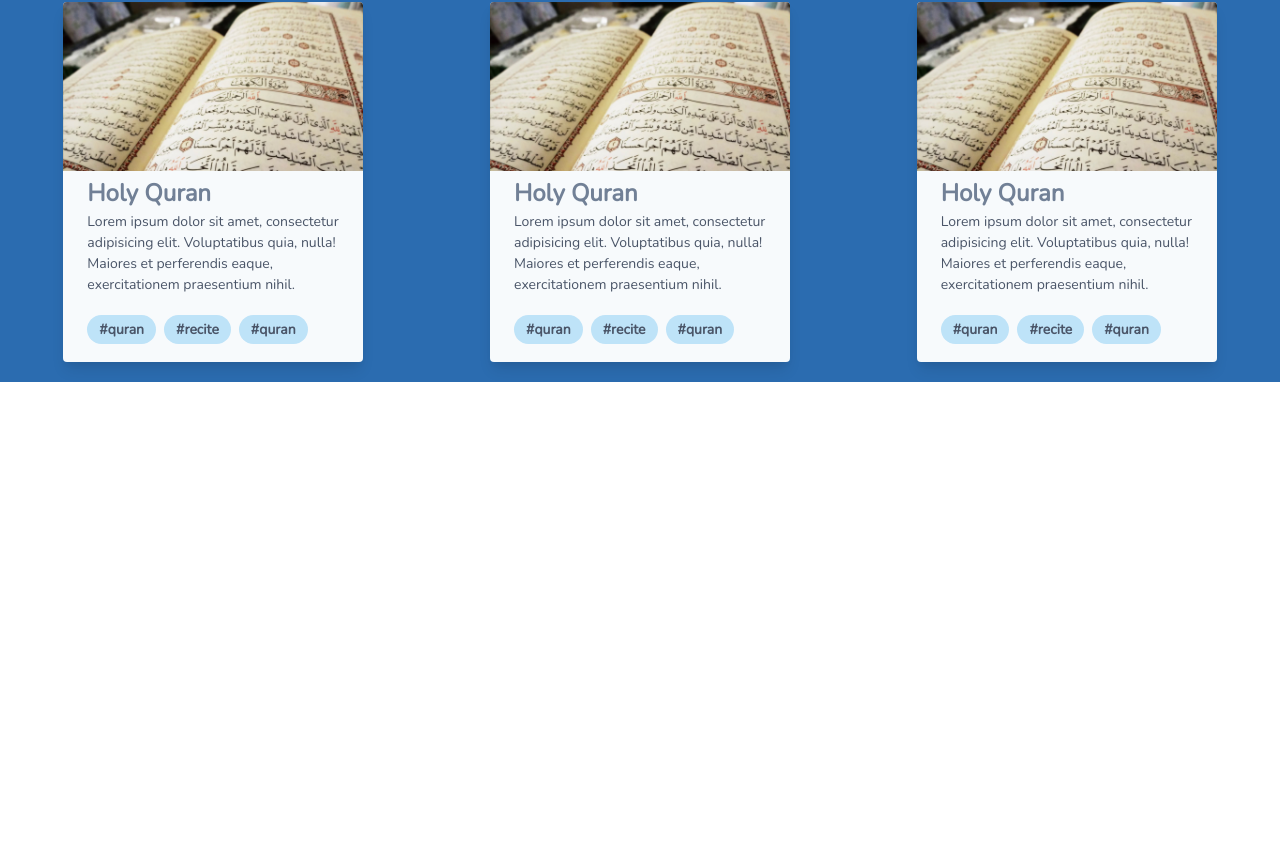
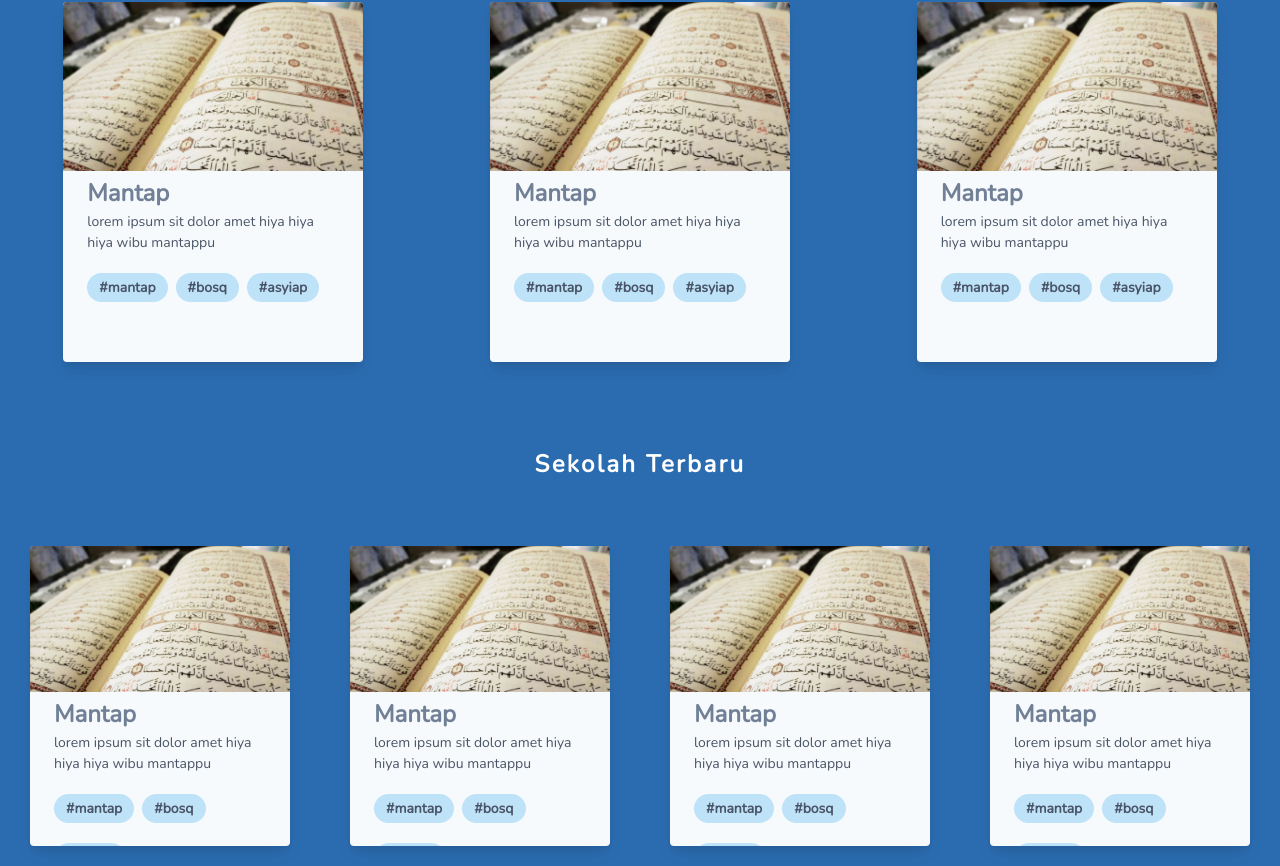
Before and after one commit to albae69/sekolah-muslim, a React (Create React App) app: page / in a window 1280 px wide. Shown: the part 804-1670 px from the top of the page. Before the commit the page ends 1186 px from the top, so only its background shows below. Built offline with nearby package versions, Linux system fonts and the light colour scheme.

Commit message:
props cards

```diff
--- a/src/components/Card.jsx
+++ b/src/components/Card.jsx
@@ -1,30 +1,25 @@
 import React from "react"
-import quran from "../assets/img/quran.jpg"
 
-const Card = () => {
+const Card = ({style, desc, title, tag1, tag2, tag3, img}) => {
 	return (
 		<div
-			style={{height: "360px", width: "300px"}}
+			style={style}
 			className="font-Nunito mb-5 rounded overflow-hidden shadow-lg bg-gray-100"
 		>
-			<img src={quran} alt="" />
+			<img src={img} alt="" />
 			<div className="px-6 py-1">
-				<p className="text-gray-600 font-bold text-2xl">Holy Quran</p>
-				<p className="text-gray-700 text-sm">
-					Lorem ipsum dolor sit amet, consectetur adipisicing elit. Voluptatibus
-					quia, nulla! Maiores et perferendis eaque, exercitationem praesentium
-					nihil.
-				</p>
+				<p className="text-gray-600 font-bold text-2xl">{title}</p>
+				<p className="text-gray-700 text-sm">{desc}</p>
 			</div>
 			<div className="px-6 py-4">
 				<span className="inline-block bg-blue-200 rounded-full px-3 py-1 text-sm font-semibold text-gray-700 mr-2 mb-5">
-					#quran
+					{tag1}
 				</span>
 				<span className="inline-block bg-blue-200 rounded-full px-3 py-1 text-sm font-semibold text-gray-700 mr-2 mb-5">
-					#recite
+					{tag2}
 				</span>
 				<span className="inline-block bg-blue-200 rounded-full px-3 py-1 text-sm font-semibold text-gray-700 mb-5">
-					#quran
+					{tag3}
 				</span>
 			</div>
 		</div>
--- a/src/components/SekolahPilihan.jsx
+++ b/src/components/SekolahPilihan.jsx
@@ -1,5 +1,6 @@
 import React from "react"
 import Card from "../components/Card"
+import quran from "../assets/img/quran.jpg"
 
 const SekolahPilihan = () => {
 	return (
@@ -8,9 +9,33 @@ const SekolahPilihan = () => {
 				Sekolah Pilihan
 			</p>
 			<div className="container flex justify-around justify-center flex-wrap">
-				<Card />
-				<Card />
-				<Card />
+				<Card
+					style={{height: "360px", width: "300px"}}
+					desc="lorem ipsum sit dolor amet hiya hiya hiya wibu mantappu"
+					title="Mantap"
+					tag1="#mantap"
+					tag2="#bosq"
+					tag3="#asyiap"
+					img={quran}
+				/>
+				<Card
+					style={{height: "360px", width: "300px"}}
+					desc="lorem ipsum sit dolor amet hiya hiya hiya wibu mantappu"
+					title="Mantap"
+					tag1="#mantap"
+					tag2="#bosq"
+					tag3="#asyiap"
+					img={quran}
+				/>
+				<Card
+					style={{height: "360px", width: "300px"}}
+					desc="lorem ipsum sit dolor amet hiya hiya hiya wibu mantappu"
+					title="Mantap"
+					tag1="#mantap"
+					tag2="#bosq"
+					tag3="#asyiap"
+					img={quran}
+				/>
 			</div>
 		</div>
 	)
--- a/src/components/SekolahTerbaru.jsx
+++ b/src/components/SekolahTerbaru.jsx
@@ -1,7 +1,53 @@
 import React from "react"
+import Card from "../components/Card"
+import quran from "../assets/img/quran.jpg"
 
 const SekolahTerbaru = () => {
-	return <div>this is Sekolah Terbaru Components</div>
+	return (
+		<div className="h-full w-full font-Nunito mt-16">
+			<p className="text-white text-2xl font-bold tracking-widest mb-16 flex justify-center">
+				Sekolah Terbaru
+			</p>
+			<div className="container flex justify-around justify-center flex-wrap">
+				<Card
+					style={{height: "300px", width: "260px"}}
+					desc="lorem ipsum sit dolor amet hiya hiya hiya wibu mantappu"
+					title="Mantap"
+					tag1="#mantap"
+					tag2="#bosq"
+					tag3="#asyiap"
+					img={quran}
+				/>
+				<Card
+					style={{height: "300px", width: "260px"}}
+					desc="lorem ipsum sit dolor amet hiya hiya hiya wibu mantappu"
+					title="Mantap"
+					tag1="#mantap"
+					tag2="#bosq"
+					tag3="#asyiap"
+					img={quran}
+				/>
+				<Card
+					style={{height: "300px", width: "260px"}}
+					desc="lorem ipsum sit dolor amet hiya hiya hiya wibu mantappu"
+					title="Mantap"
+					tag1="#mantap"
+					tag2="#bosq"
+					tag3="#asyiap"
+					img={quran}
+				/>
+				<Card
+					style={{height: "300px", width: "260px"}}
+					desc="lorem ipsum sit dolor amet hiya hiya hiya wibu mantappu"
+					title="Mantap"
+					tag1="#mantap"
+					tag2="#bosq"
+					tag3="#asyiap"
+					img={quran}
+				/>
+			</div>
+		</div>
+	)
 }
 
 export default SekolahTerbaru
--- a/src/pages/Home.jsx
+++ b/src/pages/Home.jsx
@@ -1,11 +1,12 @@
 import React from "react"
-import {Header, SekolahPilihan} from "../components/"
+import {Header, SekolahPilihan, SekolahTerbaru} from "../components/"
 
 const Home = () => {
 	return (
 		<div className="w-full bg-blue-700">
 			<Header />
 			<SekolahPilihan />
+			<SekolahTerbaru />
 		</div>
 	)
 }
```
